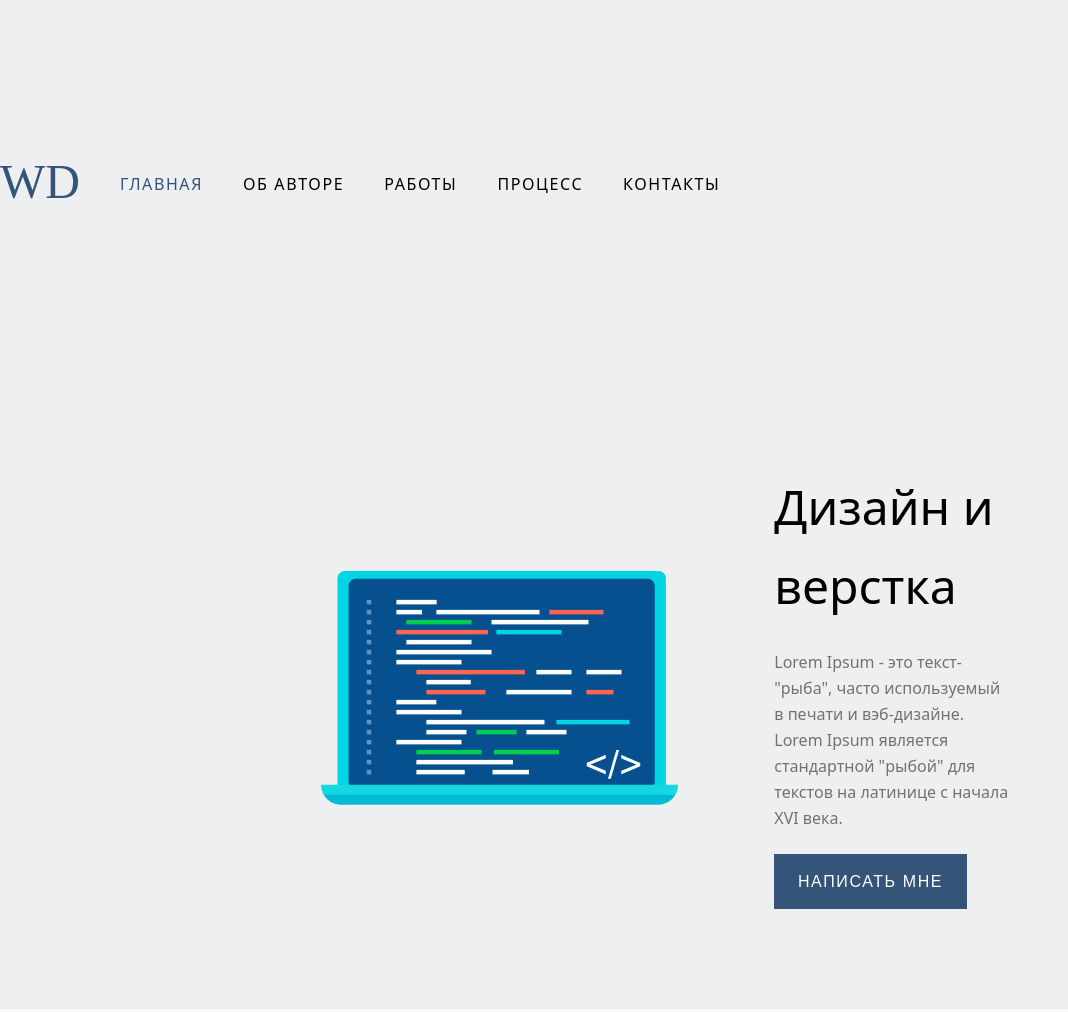
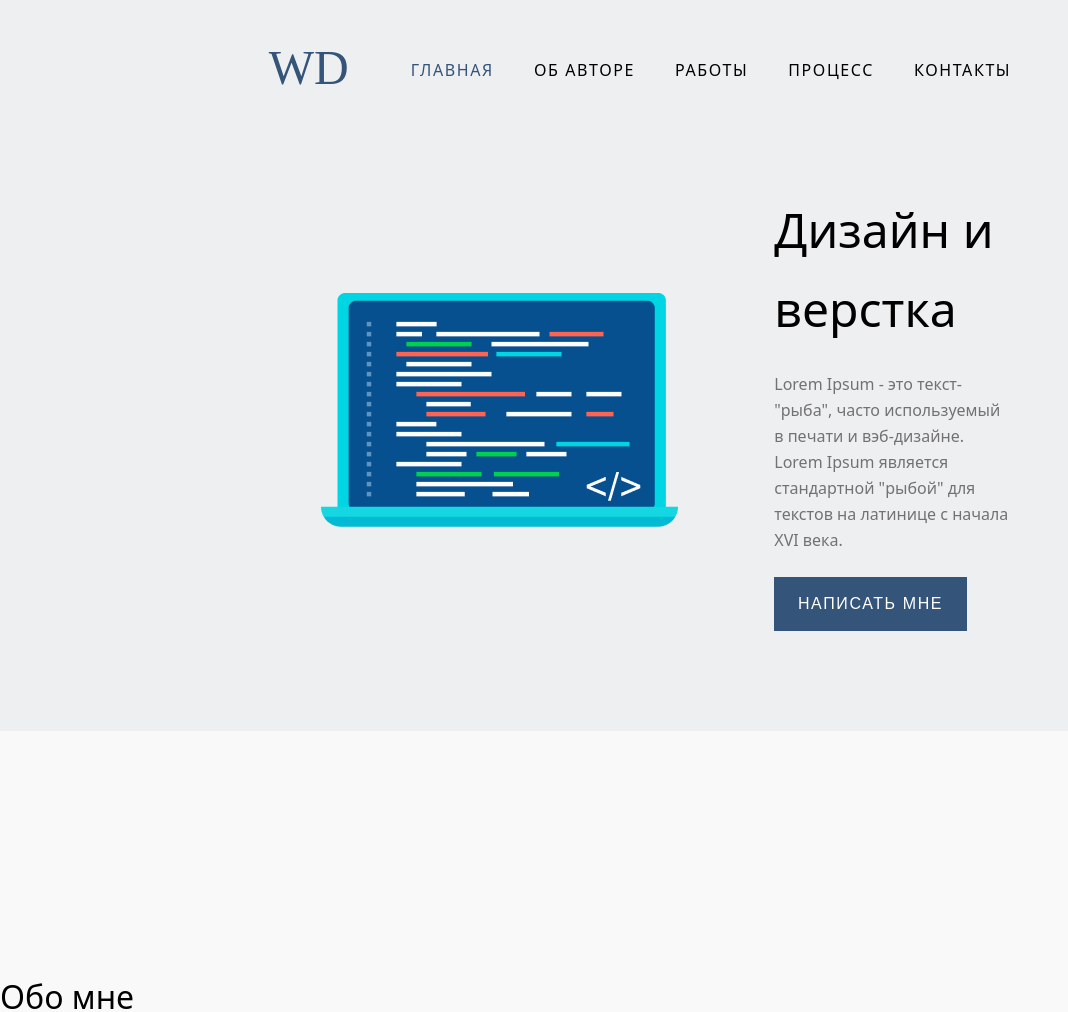
Before and after one commit to zerozafuru/Learn, a plain HTML site: page layout/layout.html in a window 1280 px wide. Shown: the top 1012 px of the page, without its empty margins (0-1068 px from the left). Drawn offline with Linux system fonts and the light colour scheme; a web font is replaced by a local one.

Commit message:
Update layout.html

```diff
--- a/layout/layout.html
+++ b/layout/layout.html
@@ -15,8 +15,8 @@
 
 <body>
   <!--first-screen-->
+  <section class="first-screen" id="first-screen">
   <header>
-    <div class="container">
       <div class="logo">
         <a class="logo__link" href="./layout.html">WD</a>
       </div>
@@ -29,17 +29,19 @@
           <li class="navbar__item"><a href="#footer" class="navbar__link">контакты</a></li>
         </ul>
       </nav>
-    </div>
+
   </header>
-  <section class="first-screen" id="first-screen">
+
     <div class="container">
       <img class="first-screen__image" src="images/notebook.png" alt="notebook">
+      <div class="first-screen__text">
       <div class="container__text">
         <h1 class="title title--h1">Дизайн и верстка</h1>
         <p class="paragraph">
           Lorem Ipsum - это текст-"рыба", часто используемый в печати и вэб-дизайне. Lorem Ipsum является
           стандартной "рыбой" для текстов на латинице с начала XVI века.
         </p>
+      </div>
         <button class="button">
           <p class="button__text">написать мне</p>
         </button>
```
